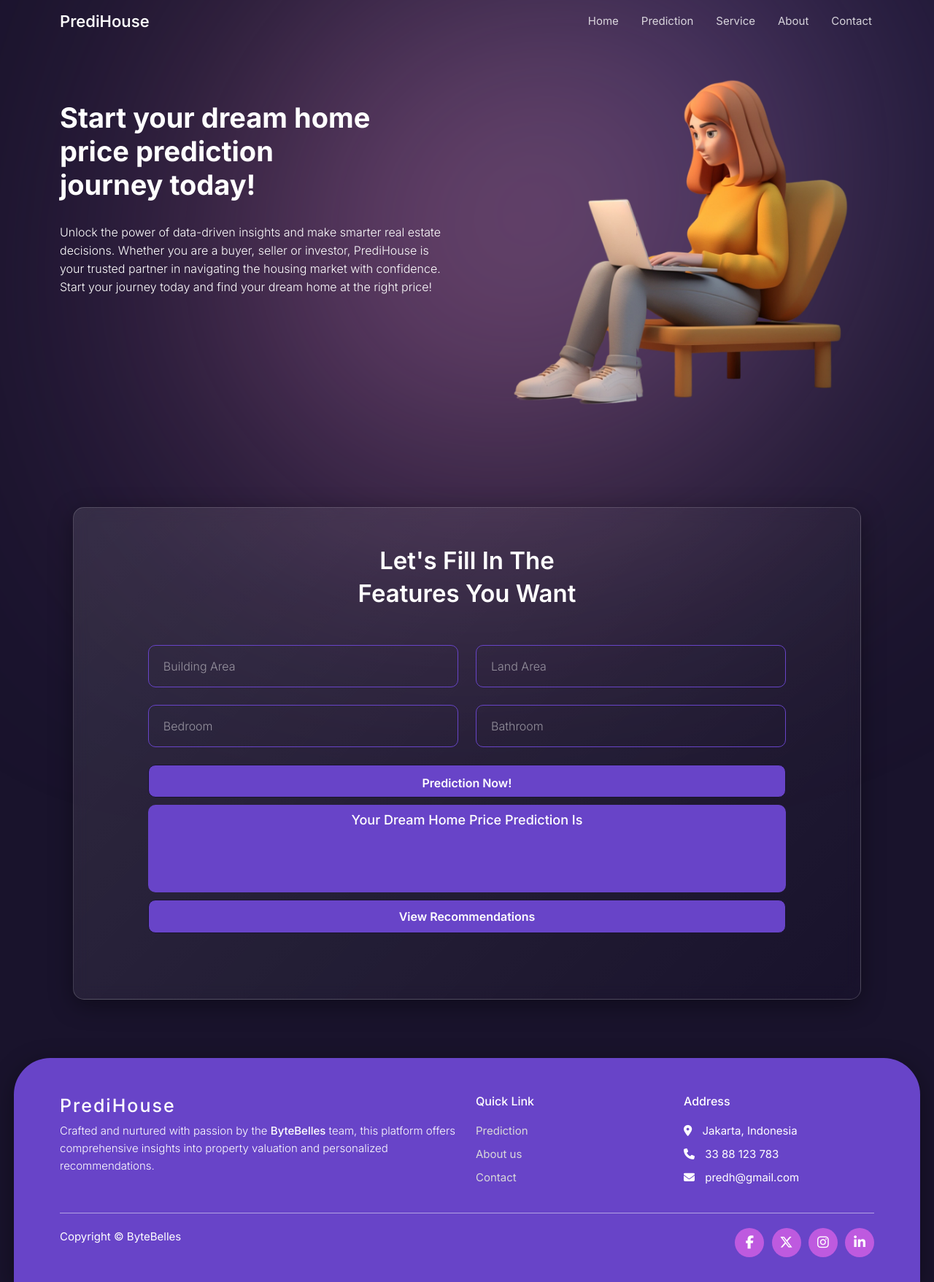
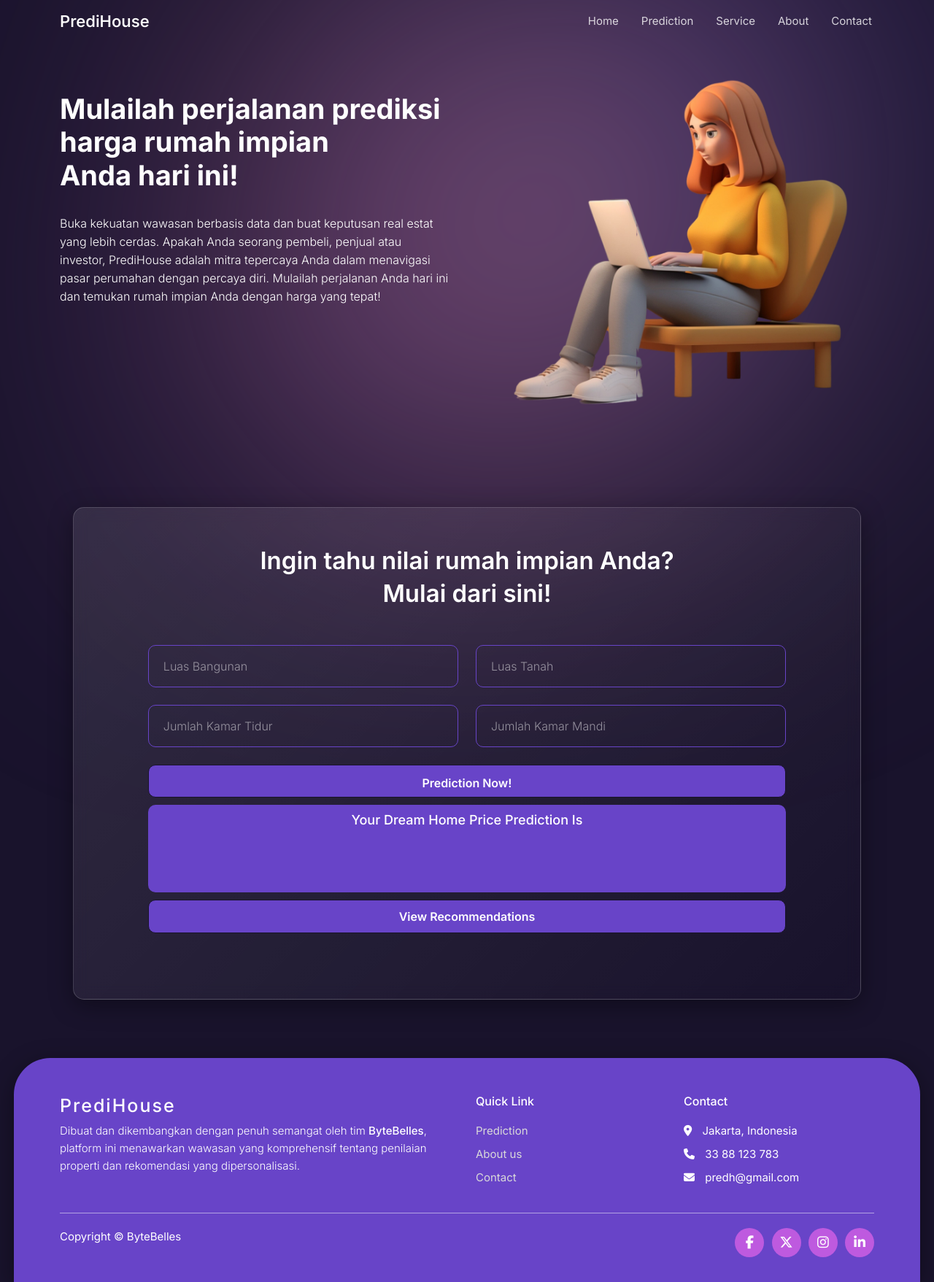
Before and after one commit to maisieyy/ByteBelles-PrediHouse, a Python web app: template templates/predict.html in a window 1280 px wide. Shown: the whole page at 73% size. Run offline with Jinja, Linux system fonts and the light colour scheme; the template is opened without the code that fills it, so the values that code supplies are empty; some libraries are stand-ins or nearby versions.

Commit message:
predict-add kata" form

```diff
--- a/templates/predict.html
+++ b/templates/predict.html
@@ -56,10 +56,14 @@
         <div class="row align-items-center g-5">
           <div class="col-lg-6 text-center text-lg-start">
             <div class="text">
-              <h1 class="text-white">Start your dream home <br />price prediction <br />journey today!</h1>
+              <h1 class="text-white">
+                Mulailah perjalanan prediksi <br />
+                harga rumah impian <br />
+                Anda hari ini!
+              </h1>
               <p class="text-white">
-                Unlock the power of data-driven insights and make smarter real estate decisions. Whether you are a buyer, seller or investor, PrediHouse is your trusted partner in navigating the housing market with confidence. Start your
-                journey today and find your dream home at the right price!
+                Buka kekuatan wawasan berbasis data dan buat keputusan real estat yang lebih cerdas. Apakah Anda seorang pembeli, penjual atau investor, PrediHouse adalah mitra tepercaya Anda dalam menavigasi pasar perumahan dengan percaya
+                diri. Mulailah perjalanan Anda hari ini dan temukan rumah impian Anda dengan harga yang tepat!
               </p>
             </div>
           </div>
@@ -79,23 +83,23 @@
         <form action="" method="post" class="form-predict">
           <div class="row justify-content-center">
             <div class="text-center">
-              <h2>Let's Fill In The <br />Features You Want</h2>
+              <h2>Ingin tahu nilai rumah impian Anda? <br />Mulai dari sini!</h2>
             </div>
             <div class="form-floating mb-4 col-md-5">
-              <input type="email" class="form-control" id="floatingInput" placeholder="name@example.com" />
-              <label for="floatingInput">Building Area</label>
+              <input type="email" class="form-control" id="floatingInput" placeholder="LB" />
+              <label for="floatingInput">Luas Bangunan</label>
             </div>
             <div class="form-floating mb-4 col-md-5">
-              <input type="password" class="form-control" id="floatingPassword" placeholder="Password" />
-              <label for="floatingPassword">Land Area</label>
+              <input type="password" class="form-control" id="floatingPassword" placeholder="LT" />
+              <label for="floatingPassword">Luas Tanah</label>
             </div>
             <div class="form-floating mb-4 col-md-5">
-              <input type="email" class="form-control" id="floatingInput" placeholder="name@example.com" />
-              <label for="floatingInput">Bedroom</label>
+              <input type="email" class="form-control" id="floatingInput" placeholder="KT" />
+              <label for="floatingInput">Jumlah Kamar Tidur</label>
             </div>
             <div class="form-floating mb-4 col-md-5">
-              <input type="password" class="form-control" id="floatingPassword" placeholder="Password" />
-              <label for="floatingPassword">Bathroom</label>
+              <input type="password" class="form-control" id="floatingPassword" placeholder="KM" />
+              <label for="floatingPassword">Jumlah Kamar Mandi</label>
             </div>
             <div class="col-md-10">
               <!-- PREDICTION -->
@@ -121,7 +125,7 @@
         <div class="row">
           <div class="col-sm-12 col-md-6">
             <h6 class="heading">PrediHouse</h6>
-            <p class="text-justify">Crafted and nurtured with passion by the <span>ByteBelles</span> team, this platform offers comprehensive insights into property valuation and personalized recommendations.</p>
+            <p class="text-justify">Dibuat dan dikembangkan dengan penuh semangat oleh tim <span>ByteBelles</span>, platform ini menawarkan wawasan yang komprehensif tentang penilaian properti dan rekomendasi yang dipersonalisasi.</p>
           </div>
 
           <div class="col-6 col-md-3">
@@ -134,7 +138,7 @@
           </div>
 
           <div class="col-6 col-md-3">
-            <h6>Address</h6>
+            <h6>Contact</h6>
             <ul class="footer-links address">
               <li class="map">
                 <span><i class="fa-solid fa-location-dot"></i> Jakarta, Indonesia</span>
```
